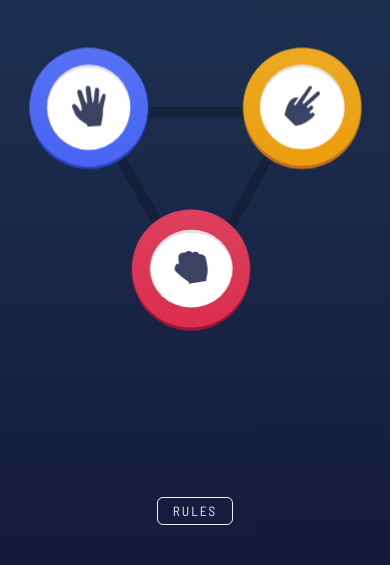
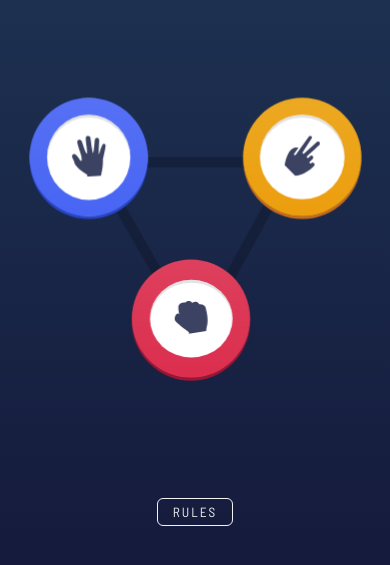
Before and after one commit to urosmilkovic/zadatak8-bonus, a website: page index.html in a window 390 px wide. Shown: the part 177-742 px from the top of the page. Drawn offline with Linux system fonts and the light colour scheme.

Commit message:
responsive

```diff
--- a/js/app.js
+++ b/js/app.js
@@ -12,6 +12,7 @@ var result = 0;
 
 buttonRules.addEventListener("click", () => {
   modcontent.style.display = "flex";
+  gameTable.style.zIndex = "0";
   modal.classList.add("darken");
   hCircle.forEach((x) => {
     x.style.zIndex = "-1";
@@ -21,6 +22,7 @@ buttonRules.addEventListener("click", () => {
 closeW.addEventListener("click", () => {
   modcontent.style.display = "none";
   modal.classList.remove("darken");
+  gameTable.style.zIndex = "1";
   hCircle.forEach((x) => {
     x.style.zIndex = "1";
   });
--- a/scss/project/_home.scss
+++ b/scss/project/_home.scss
@@ -105,7 +105,7 @@
     margin-top: 150px;
     @include sm {
       transform: scale(0.7);
-      margin-top: 0;
+      margin-top: 50px;
       z-index: 5000;
     }
     .game-triangle {
@@ -252,6 +252,7 @@
       transform: scale(0.55);
     }
     @include sm {
+      margin-top: 0px;
       width: 100%;
       transform: scale(0.85);
       :nth-child(2) {
@@ -315,7 +316,7 @@
   @include sm {
     justify-content: center !important;
     right: 0;
-    bottom: 170px;
+    bottom: 20vh;
   }
   button {
     padding: 5px 15px;
```
Also changed, not shown: css/main.css.
